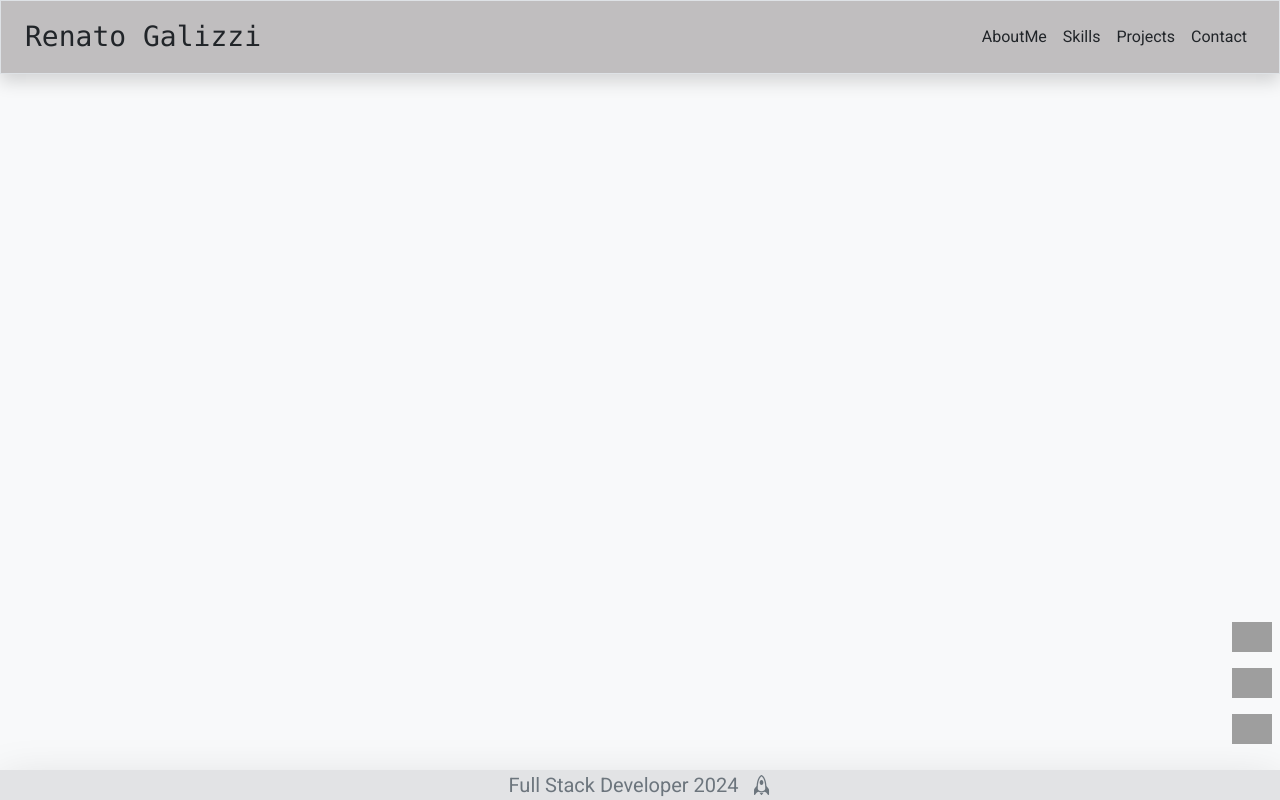
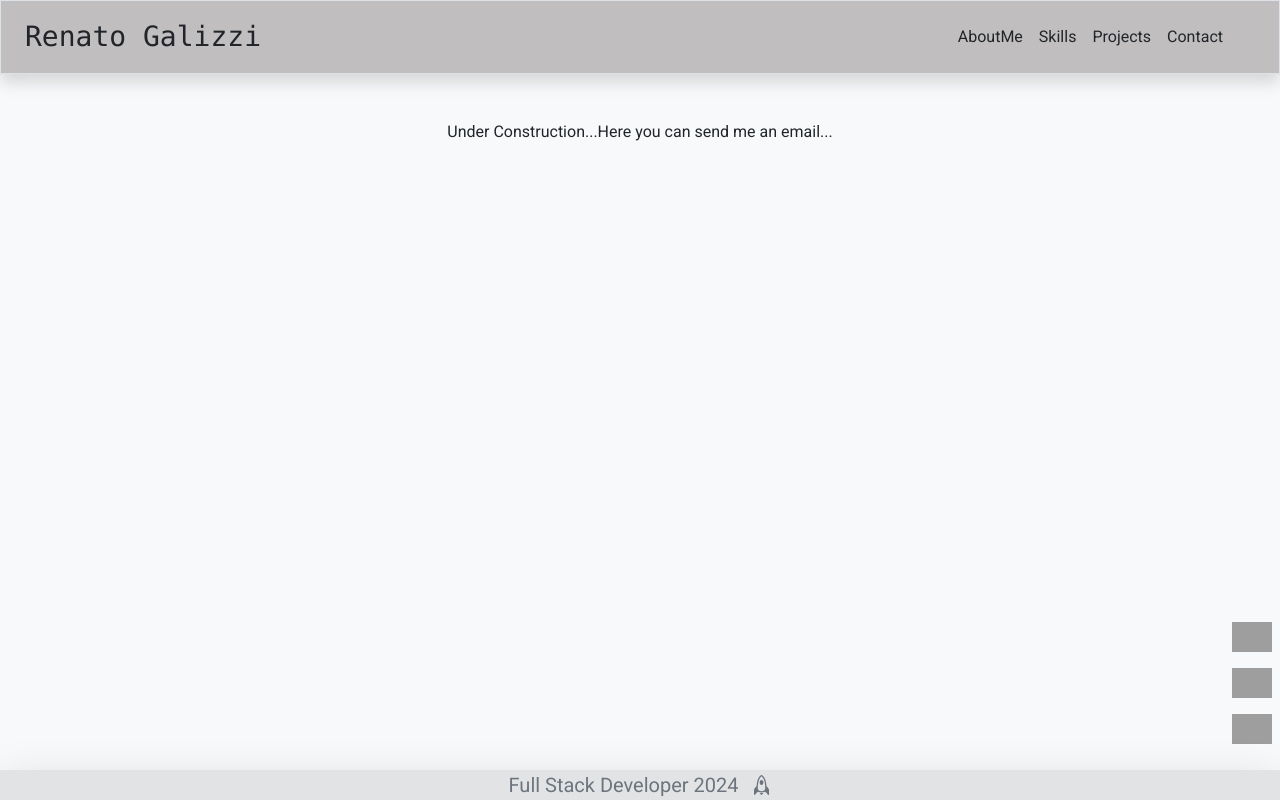
Before and after one commit to renatogalizzi/AboutMe, a React (Vite) app in the folder Portfolio/: page /contact in a window 1280 px wide. Built offline with nearby package versions, Linux system fonts and the light colour scheme; grey boxes are pictures that could not be loaded.

Commit message:
contact changes

```diff
--- a/Portfolio/src/App.jsx
+++ b/Portfolio/src/App.jsx
@@ -6,6 +6,7 @@ import { Route , Routes } from "react-router-dom";
 import Projects from "./components/Proyects.jsx/Projects";
 import Navbar from "./components/Navbar/Navbar";
 import Footer from "./components/Footer/Footer";
+import Contact from "./components/Contact/Contact";
 
 function App() {
 
@@ -17,7 +18,7 @@ function App() {
           <Route path="/" element={<Home />} />
           <Route path="/projects" element={<Projects />} />
           <Route path="/skills" element={<Skills />} />
-          <Route path="/contact" element={<SocialNetworks />} />
+          <Route path="/contact" element={<Contact />} />
       </Routes>
       <SocialNetworks />
       </div>
--- /dev/null
+++ b/Portfolio/src/components/Contact/Contact.jsx
@@ -0,0 +1,11 @@
+import React from 'react';
+
+const Contact = () => {
+    return (
+        <div className='text-center h-100 p-5'>
+            <h6>Under Construction...Here you can send me an email...</h6>
+        </div>
+    );
+};
+
+export default Contact;
--- a/Portfolio/src/components/Navbar/Navbar.jsx
+++ b/Portfolio/src/components/Navbar/Navbar.jsx
@@ -8,7 +8,7 @@ const Navbar = () => {
       <div id={styles.navClass} className="d-flex justify-content-center p-2 shadow border">
         <div className="me-auto text-dark fs-3 my-auto ms-3 font-monospace">Renato Galizzi</div>
         <div className="d-flex justify-content-center mt-3">
-            <ul className="d-flex gap-3 list-unstyled me-4">
+            <ul className="d-flex gap-3 list-unstyled me-5">
                 <Link to="/">
                 <li className=""><a href="#AboutMe" className="text-dark link-danger">AboutMe</a></li>
                 </Link>
@@ -18,7 +18,9 @@ const Navbar = () => {
                 <Link to="/projects">
                 <li><a href="#Proyects" className="text-dark link-danger">Projects</a></li>
                 </Link>
+                <Link to="/contact">
                 <li><a href="#Contact" className="text-dark link-danger">Contact</a></li>
+                </Link>
             </ul>
         </div>
       </div>
--- a/Portfolio/src/components/Proyects.jsx/Projects.jsx
+++ b/Portfolio/src/components/Proyects.jsx/Projects.jsx
@@ -5,7 +5,7 @@ const Projects = () => {
   return (
     <div className="d-flex justify-content-center h-75 gap-2 flex-wrap min-vh-100">
       <div id={styles.cardProject} className="d-flex justify-content-center my-auto flex-wrap gap-4 mt-5">
-        <div className="card mx-3 bg-body-tertiary" style={{ width: "20rem", height:"32rem" }}>
+        <div className="card mx-3 bg-body-tertiary border-3 border-tertiary" style={{ width: "20rem", height:"32rem" }}>
         <div className={styles.img}>
           <img
             src="https://res.cloudinary.com/drrswxx5y/image/upload/v1706749468/up1jec3rfcff43f9juvb.png"
@@ -30,7 +30,7 @@ const Projects = () => {
             </a>
           </div>
         </div>
-        <div className="card" style={{ width: "20rem", height:"32rem" }}>
+        <div className="card border-3 border-tertiary bg-body-tertiary" style={{ width: "20rem", height:"32rem" }}>
         <div className={styles.img}>
           <img
             src="https://res.cloudinary.com/drrswxx5y/image/upload/v1706749430/ngddwde9amhdyyee19g4.png"
@@ -53,7 +53,7 @@ const Projects = () => {
             </a>
           </div>
         </div>
-        <div className="card mx-3" style={{ width: "20rem", height:"32rem" }}>
+        <div className="card mx-3 border-3 border-tertiary bg-body-tertiary" style={{ width: "20rem", height:"32rem" }}>
         <div className={styles.img}>
           <img
             src="https://res.cloudinary.com/drrswxx5y/image/upload/v1706750052/amoysk4mlueufiabisc2.png"
@@ -61,7 +61,7 @@ const Projects = () => {
             alt="..."
           />
           </div>
-          <div className="card-body bg-body-tertiary overflow-hidden">
+          <div className="card-body bg-body-tertiary overflow-hidden border-top border-1 border-secondary d-flex flex-column">
             <h5 className="card-title">SportVibe</h5>
             <p className="card-text text-secondary">
               SportVibe is an ecommerce. This is the final proyect to graduate
```
